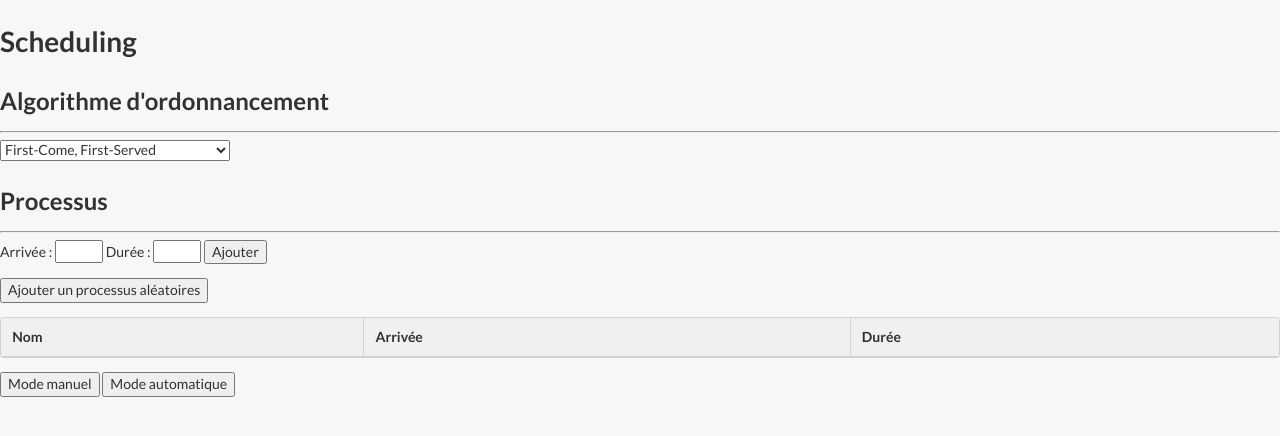
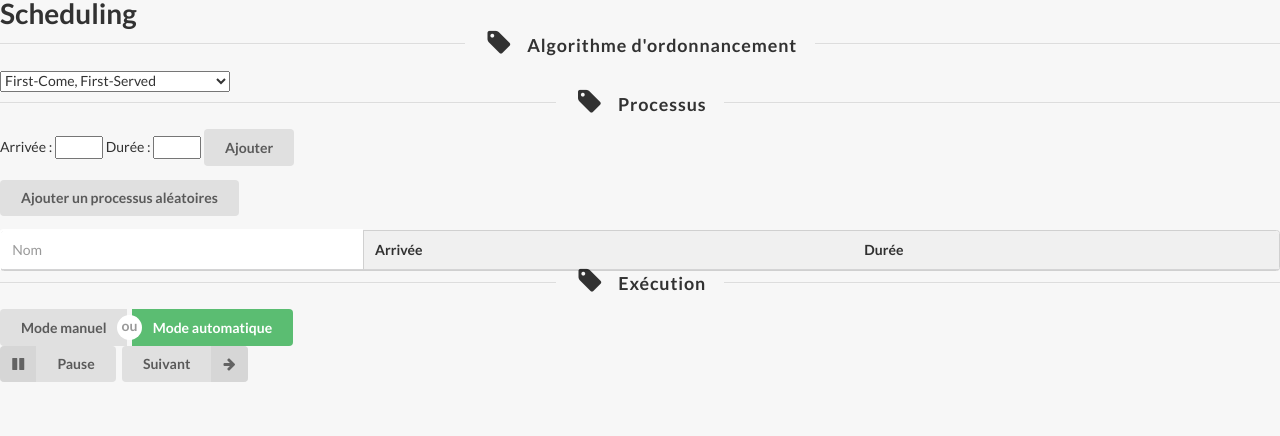
Before and after one commit to AxelRieben/ComponentSimulation, a plain HTML site: page scheduling.html in a window 1280 px wide. Drawn offline with Linux system fonts and the light colour scheme.

Commit message:
A little bit of design

```diff
--- a/scheduling.html
+++ b/scheduling.html
@@ -6,30 +6,43 @@
     <link rel="stylesheet" type="text/css" href="semantic/dist/semantic.min.css">
 </head>
 <body>
-<h1>Scheduling</h1>
 
-<h2>Algorithme d'ordonnancement</h2>
-<hr>
-<select id="select_algo" title="Algo">
-    <option value="FCFS">First-Come, First-Served</option>
-    <option value="SJF_np">Shortest-Job-First Non-Préemptif</option>
-    <option value="SJF_p">Shortest-Job-First Préemptif</option>
-    <option value="RR">Round Robin</option>
+<div class="ui container">
+    <h1 class="ui header">Scheduling</h1>
+</div>
+
+<div class="ui container">
+    <h3 class="ui horizontal divider header">
+        <i class="tag icon"></i>
+        Algorithme d'ordonnancement
+    </h3>
+
+    <select class="ui" id="select_algo" title="algorithm">
+        <option value="fcfs">First-Come, First-Served</option>
+        <option value="sjf_np">Shortest-Job-First Non-Préemptif</option>
+        <option value="sjf_p">Shortest-Job-First Préemptif</option>
+        <option value="rr">Round Robin</option>
     </select>
+</div>
 
-<h2>Processus</h2>
-<hr>
+<div class="ui container">
+    <h3 class="ui horizontal divider header">
+        <i class="tag icon"></i>
+        Processus
+    </h3>
+
     <p>
         <label for="in_arrival">Arrivée : </label><input type="number" id="in_arrival" min="0" max="40"/>
         <label for="in_duration">Durée : </label><input type="number" id="in_duration" min="1" max="15"/>
-    <button id="btn_add_process">Ajouter</button>
-</p>
-<p>
-    <button id="btn_add_random">Ajouter un processus aléatoires</button>
+        <button class="ui button" id="btn_add_process">Ajouter</button>
     </p>
 
     <p>
-<table id="processes_table" class="ui celled table">
+        <button class="ui button" id="btn_add_random">Ajouter un processus aléatoires</button>
+    </p>
+
+
+    <table class="ui definition table" id="processes_table" class="ui celled table">
         <thead>
         <tr>
             <th>Nom</th>
@@ -40,14 +53,38 @@
         <tbody id="processes_table_body">
         </tbody>
     </table>
+</div>
 
+<div class="ui container">
+    <h3 class="ui horizontal divider header">
+        <i class="tag icon"></i>
+        Exécution
+    </h3>
+
+    <div class="ui buttons">
+        <button class="ui button" id="btn_manual">Mode manuel</button>
+        <div class="or" data-text="ou"></div>
+        <button class="ui positive button" id="btn_auto">Mode automatique</button>
+
+    </div>
+</div>
+
+<div class="ui container">
     <p>
-    <button id="btn_manual">Mode manuel</button>
-    <button id="btn_auto">Mode automatique</button>
+        <button class="ui labeled icon button">
+            <i class="pause icon"></i>
+            Pause
+        </button>
+        <button class="ui right labeled icon button">
+            <i class="right arrow icon"></i>
+            Suivant
+        </button>
     </p>
+</div>
+
 
 </body>
 <script src="js/jquery-3.3.1.min.js"></script>
-<script src="js/scheduling.js"></script>
-<script src="semantic/dist/semantic.min.js"></script>
+<script src="js/scheduling/main.js"></script>
+<script src="semantic/dist/semantic.js"></script>
 </html>
```
Also changed, not shown: js/scheduling/main.js (renamed from js/scheduling.js). Lines whose indentation alone changed are shown as unchanged.
